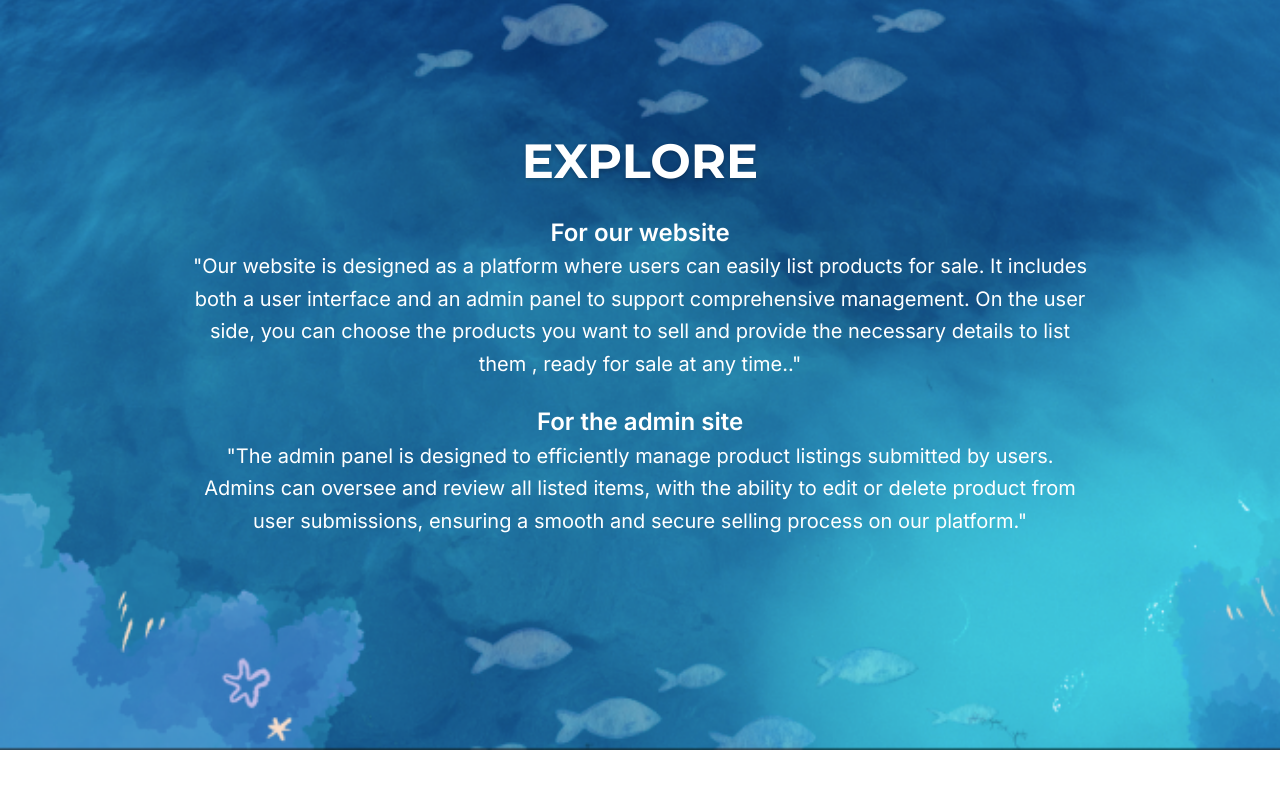
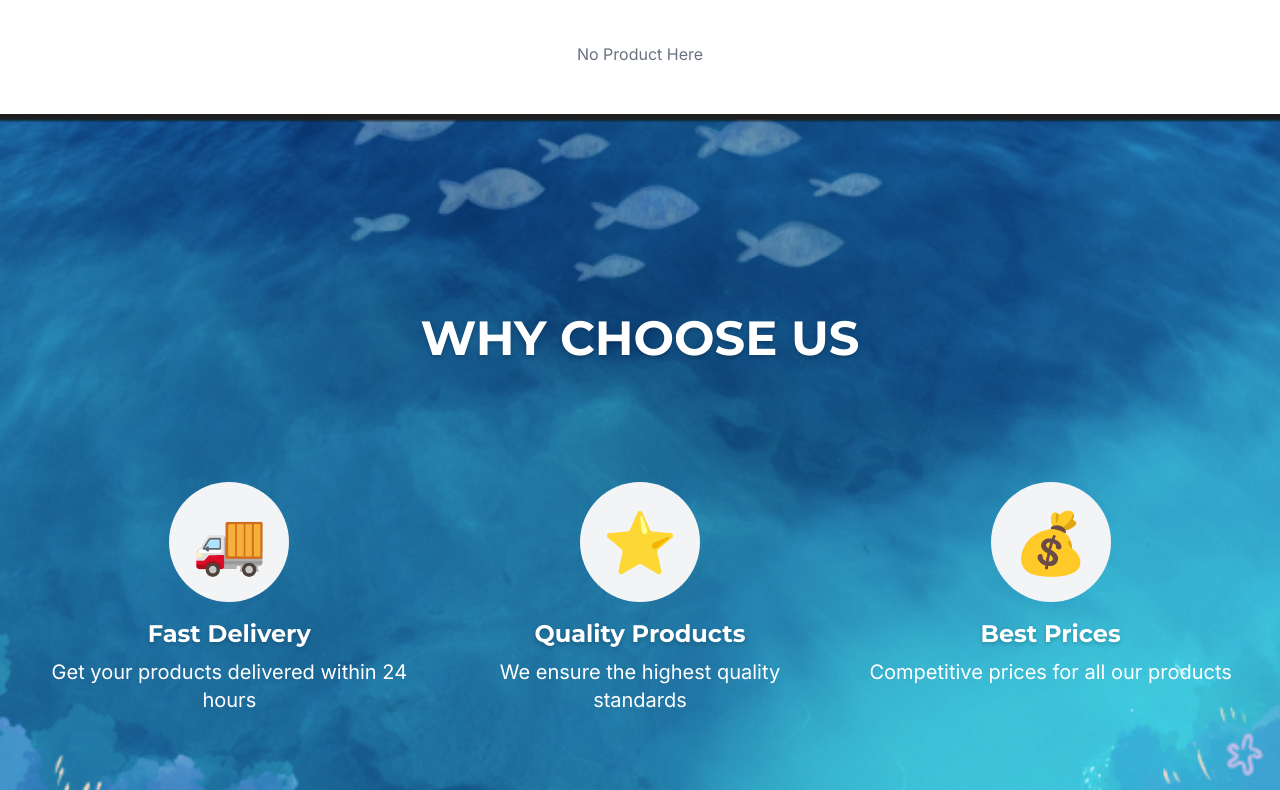
Before and after one commit to P4warit06/PROJECT2-SEC-1-Kittiphop.vue, a Vue app: page /home in a window 1280 px wide. Shown: the part 1650-2440 px from the top of the page. Before the commit the page ends 2400 px from the top, so only its background shows below. Built offline with nearby package versions, Linux system fonts and the light colour scheme.

Commit message:
056-testFixHomePage

```diff
--- /dev/null
+++ b/src/components/ProductListHomeView.vue
@@ -0,0 +1,147 @@
+<template>
+    <div class="product-list">
+      <!-- แสดงหัวข้อ -->
+      <h2 v-if="title" class="product-list__title">{{ title }}</h2>
+
+      <!-- แสดง Loading State -->
+      <div v-if="loading" class="loading">
+        <p>กำลังโหลดสินค้า...</p>
+      </div>
+
+      <!-- แสดงข้อความเมื่อไม่มีสินค้า -->
+      <div v-else-if="products.length === 0" class="empty-message">
+        <p>ไม่พบสินค้า</p>
+      </div>
+
+      <!-- แสดงรายการสินค้า -->
+      <div v-else class="product-grid">
+        <div
+          v-for="product in products"
+          :key="product.id"
+          class="product-card"
+          @click="$emit('select-product', product)"
+        >
+          <!-- รูปสินค้า (ใช้ placeholder ถ้าไม่มีรูป) -->
+          <img
+            :src="product.image || '/placeholder-product.png'"
+            :alt="product.name"
+            class="product-image"
+          >
+
+          <!-- รายละเอียดสินค้า -->
+          <div class="product-info">
+            <h3 class="product-name">{{ product.name }}</h3>
+            <p class="product-price">฿{{ product.price.toLocaleString() }}</p>
+            <p class="product-stock" :class="getStockClass(product.stock)">
+              สต็อก: {{ product.stock }} ชิ้น
+            </p>
+          </div>
+        </div>
+      </div>
+    </div>
+  </template>
+
+  <script setup>
+  defineProps({
+    products: {
+      type: Array,
+      required: true,
+      default: () => []
+    },
+    title: {
+      type: String,
+      default: 'สินค้าทั้งหมด'
+    },
+    loading: {
+      type: Boolean,
+      default: false
+    }
+  })
+
+  defineEmits(['select-product'])
+
+  // ฟังก์ชันกำหนดคลาสตามจำนวนสต็อก
+  const getStockClass = (stock) => {
+    if (stock === 0) return 'out-of-stock'
+    if (stock < 5) return 'low-stock'
+    return 'in-stock'
+  }
+  </script>
+
+  <style scoped>
+  .product-list {
+    padding: 1rem;
+  }
+
+  .product-list__title {
+    font-size: 1.5rem;
+    font-weight: bold;
+    margin-bottom: 1rem;
+    color: #333;
+  }
+
+  .loading, .empty-message {
+    text-align: center;
+    padding: 2rem;
+    color: #666;
+  }
+
+  .product-grid {
+    display: grid;
+    grid-template-columns: repeat(auto-fill, minmax(250px, 1fr));
+    gap: 1rem;
+  }
+
+  .product-card {
+    border: 1px solid #e2e8f0;
+    border-radius: 0.5rem;
+    overflow: hidden;
+    transition: all 0.3s ease;
+    cursor: pointer;
+  }
+
+  .product-card:hover {
+    transform: translateY(-5px);
+    box-shadow: 0 4px 6px rgba(0, 0, 0, 0.1);
+  }
+
+  .product-image {
+    width: 100%;
+    height: 180px;
+    object-fit: cover;
+  }
+
+  .product-info {
+    padding: 1rem;
+  }
+
+  .product-name {
+    font-size: 1rem;
+    font-weight: 600;
+    margin-bottom: 0.5rem;
+    color: #1a365d;
+  }
+
+  .product-price {
+    font-weight: bold;
+    color: #2b6cb0;
+    margin-bottom: 0.25rem;
+  }
+
+  .product-stock {
+    font-size: 0.875rem;
+  }
+
+  /* สไตล์สถานะสต็อก */
+  .in-stock {
+    color: #38a169;
+  }
+
+  .low-stock {
+    color: #dd6b20;
+  }
+
+  .out-of-stock {
+    color: #e53e3e;
+  }
+  </style>
--- a/src/views/HomeView.vue
+++ b/src/views/HomeView.vue
@@ -1,6 +1,9 @@
 <script setup>
 import { useRouter } from "vue-router"
 import { ref, onMounted } from "vue"
+import { useProducts } from '@/stores/products'
+import ProductList from '@/components/ProductList.vue'
+
 
 const about = ref(null)
 const explore = ref(null)
@@ -9,11 +12,31 @@ const currentUser = ref(null)
 const isDropdownOpen = ref(false)
 const isMobileMenuOpen = ref(false)
 
+
+
+
+const productStore = useProducts()
+const isLoading = ref(true)
+
+
+onMounted(async () => {
+  try {
+    const productsData = await getItems('/products')
+    productStore.initialProducts(productsData)
+  } catch (error) {
+    console.error('Failed to load products:', error)
+  } finally {
+    isLoading.value = false
+  }
+})
+
+
 onMounted(() => {
   const userJson = localStorage.getItem("currentUser") // String
   if (userJson) {
     currentUser.value = JSON.parse(userJson) //แปลง String กลับเป็น Object
   }
+
 })
 
 const router = useRouter()
@@ -252,6 +275,66 @@ const scrollToSection = (ref) => {
       </main>
     </div>
 
+    <div class="home-page">
+    <!-- ใช้ ProductList Component -->
+    <ProductList
+      :products="productStore.products"
+      :loading="isLoading"
+      title="สินค้าแนะนำ"
+      @select-product="handleSelectProduct"
+    />
+  </div>
+
+
+
+    <div>
+    <!-- WHY CHOOSE US Section Page -->
+    <div class="relative min-h-screen">
+      <div class="absolute inset-0" :style="{
+          backgroundImage: `url(/images/explore-bg.png)`,
+          backgroundSize: 'cover',
+          backgroundPosition: 'center',
+        }" />
+
+      <main class="flex flex-col items-center justify-center text-center px-4 sm:px-6 py-20 relative z-20 min-h-screen">
+        <div >
+      <div class="container mx-auto px-4">
+        <h2 class="text-white text-3xl sm:text-4xl md:text-5xl font-bold  sm:mb-30">WHY CHOOSE US</h2>
+
+        <div class="grid md:grid-cols-3 gap-8">
+          <!-- Feature 1: Fast Delivery -->
+          <div class="text-center">
+            <div class="bg-gray-100 rounded-full w-30 h-30 flex items-center justify-center mx-auto mb-4">
+              <span class="text-6xl">🚚</span>
+            </div>
+            <h3 class="text-2xl font-semibold mb-2 text-white">Fast Delivery</h3>
+            <p class="text-white text-xl">Get your products delivered within 24 hours</p>
+          </div>
+
+          <!-- Feature 2: Quality Products -->
+          <div class="text-center">
+            <div class="bg-gray-100 rounded-full w-30 h-30 flex items-center justify-center mx-auto mb-4">
+              <span class="text-6xl">⭐</span>
+            </div>
+            <h3 class="text-2xl font-semibold mb-2 text-white">Quality Products</h3>
+            <p class="text-white text-xl">We ensure the highest quality standards</p>
+          </div>
+
+          <!-- Feature 3: Best Prices -->
+          <div class="text-center">
+            <div class="bg-gray-100 rounded-full w-30 h-30 flex items-center justify-center mx-auto mb-4">
+              <span class="text-6xl">💰</span>
+            </div>
+            <h3 class="text-2xl font-semibold mb-2 text-white">Best Prices</h3>
+            <p class="text-white text-xl">Competitive prices for all our products</p>
+          </div>
+        </div>
+      </div>
+    </div>
+      </main>
+    </div>
+  </div>
+
     <!-- Explore Section -->
     <div ref="explore" class="relative min-h-screen">
       <div class="absolute inset-0"
@@ -319,4 +402,20 @@ a {
 .fixed {
   animation: fadeIn 0.2s ease-out forwards;
 }
+
+/* scrollbar */
+::-webkit-scrollbar {
+  height: 6px;
+}
+
+::-webkit-scrollbar-track {
+  background: rgba(255,255,255,0.1);
+  border-radius: 10px;
+}
+
+::-webkit-scrollbar-thumb {
+  background: rgba(255,255,255,0.3);
+  border-radius: 10px;
+}
+
 </style>
```
